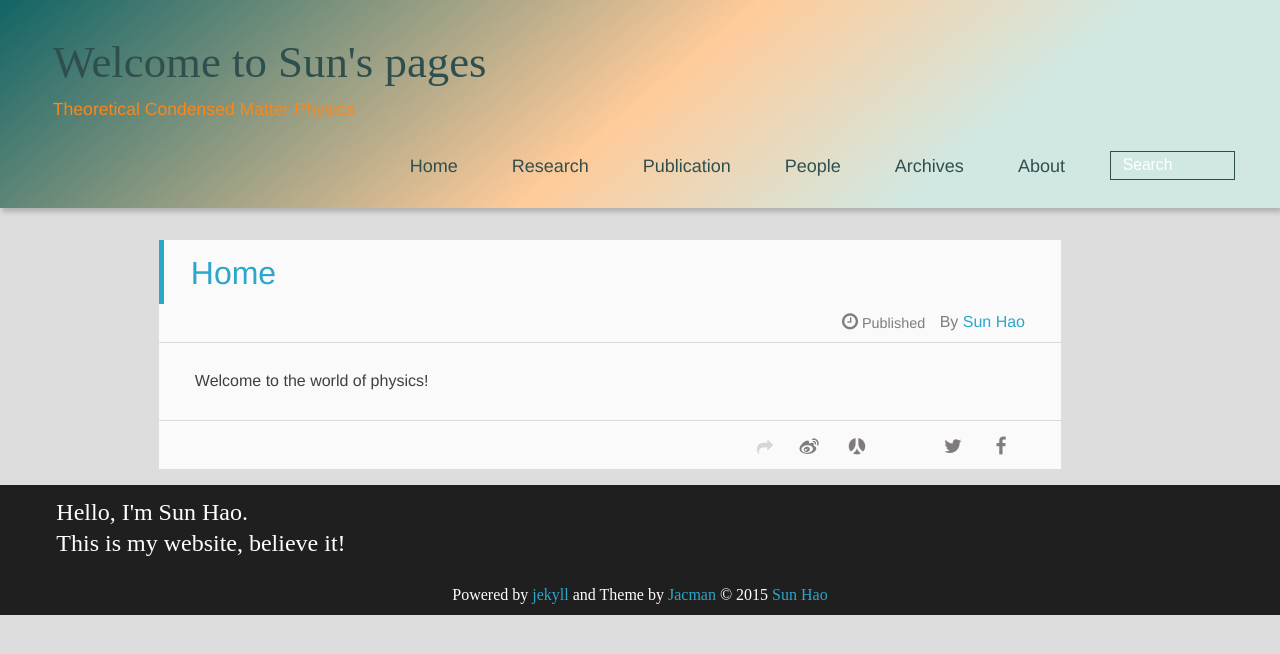
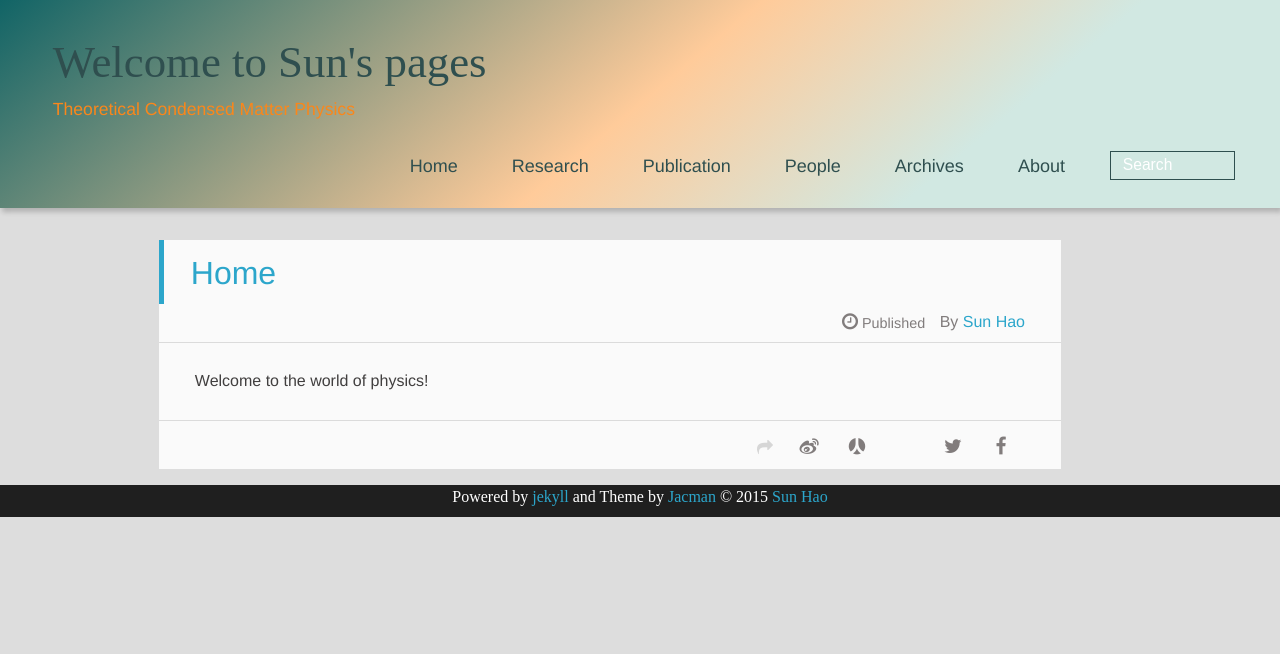
Before and after one commit to sunohao/sunhao_physics, a Jekyll site: the page built from index.html, in a window 1280 px wide. Shown: the top 654 px of the page. Built offline with Jekyll 4.4.1, drawn with Linux system fonts in a browser that asks for light colours; nearby versions of some CDN libraries; some web fonts are replaced; the list of posts is cut into pages by our own code.

Commit message:
Update _config.yml

```diff
--- a/_config.yml
+++ b/_config.yml
@@ -102,8 +102,8 @@ share_to: true #enable share-to buttons if true
 #### Author information
 author:
   name: Sun Hao      ## e.g.
-  intro_line1:  "Hello, I'm Sun Hao."    ## your introduction on the bottom of the page
-  intro_line2:  "This is my website, believe it!"  ## the 2nd line
+  intro_line1:      ## your introduction on the bottom of the page
+  intro_line2:    ## the 2nd line
   ##weibo_verifier:  ## e.g. b3593ceb Your weibo-show widget verifier ,if you use weibo-show it is needed.
   ##tsina:      ## e.g. 2176287895  Your weibo ID,It will be used in share button.
   ##douban:     ## e.g. wuchong1014 or your id for https://www.douban.com/people/wuchong1014
```
